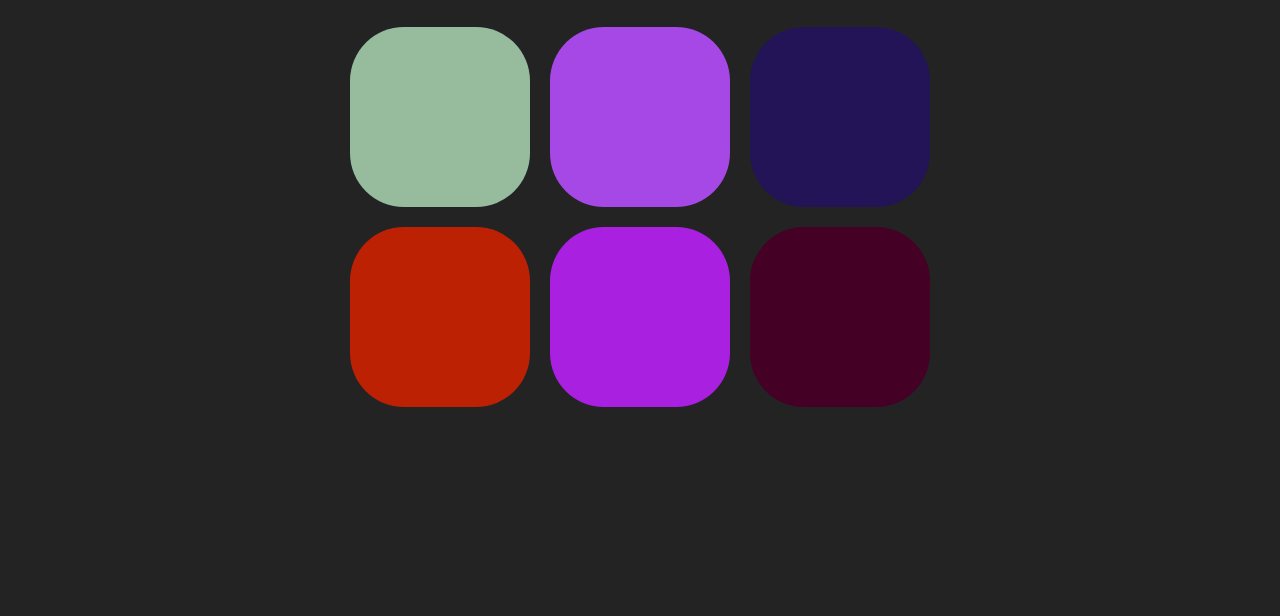
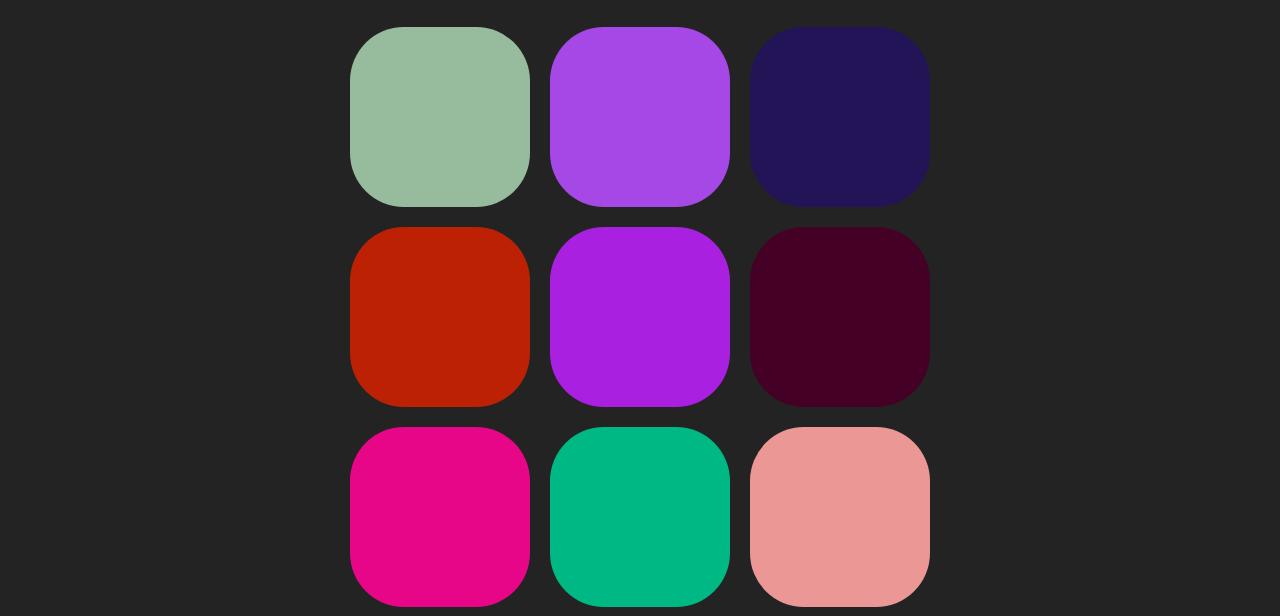
Before and after one commit to justingeluzz/mycolorgame, a website: page dist/index.html in a window 1280 px wide. Shown: the part 214-830 px from the top of the page. Before the commit the page ends 800 px from the top, so only its background shows below. Drawn offline with Linux system fonts and the light colour scheme.

Commit message:
Update index.html

```diff
--- a/dist/index.html
+++ b/dist/index.html
@@ -31,6 +31,10 @@
     <div class = "square"></div>
     <div class = "square"></div>
     <div class = "square"></div>
+  <div class = "square"></div>
+  <div class = "square"></div>
+  <div class = "square"></div>
+
 </div>
 
 
```
